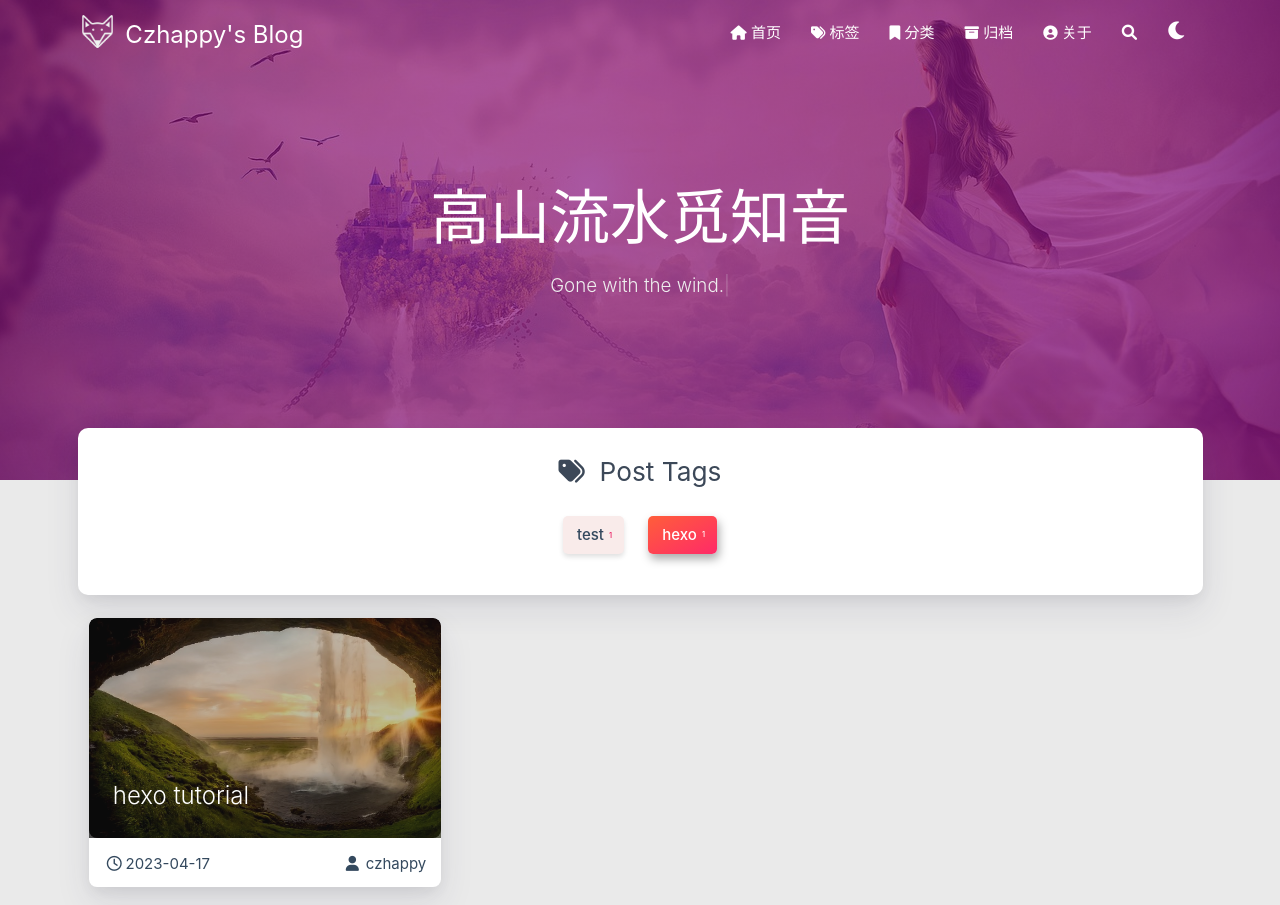
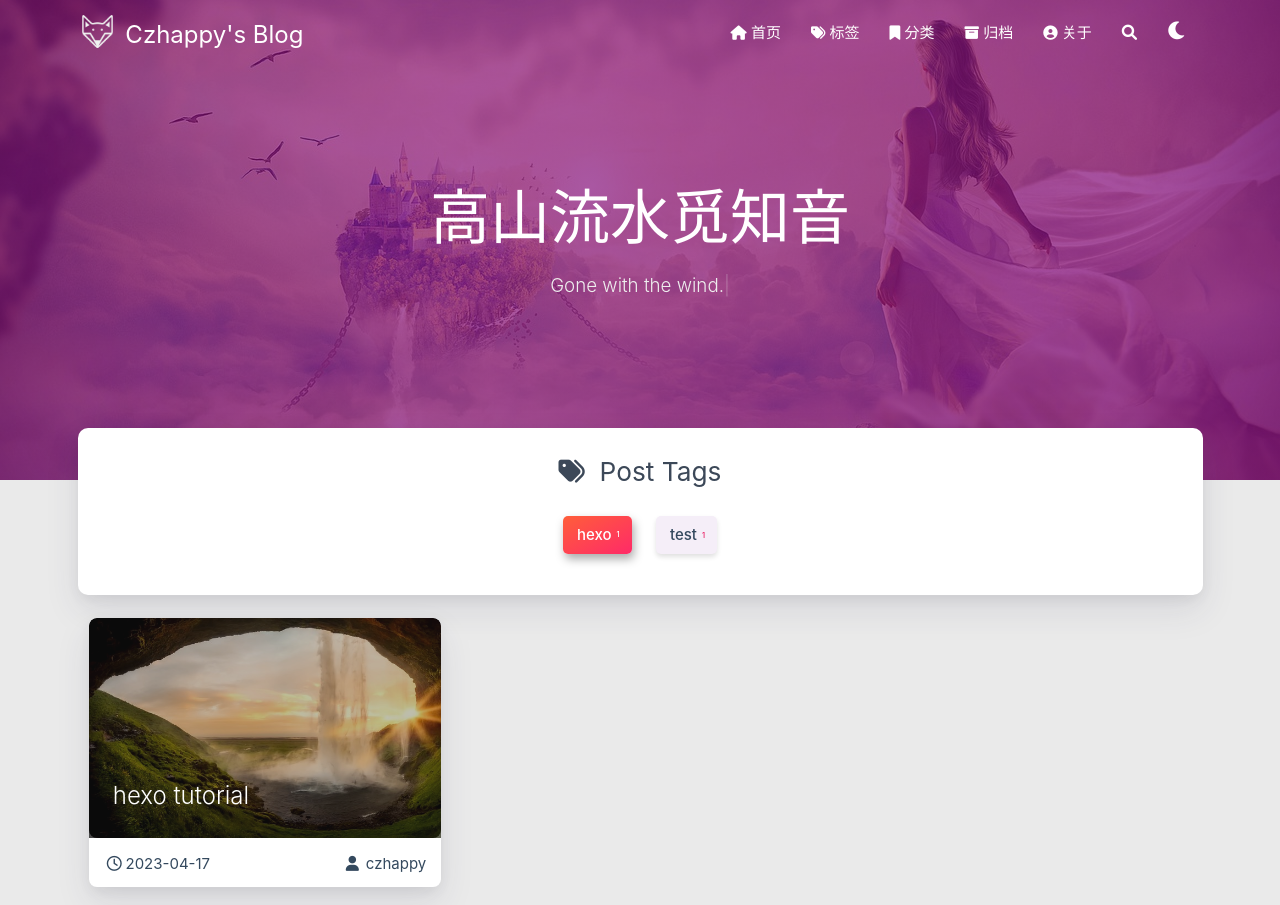
Before and after one commit to czHappy/czHappy.github.io, a plain HTML site: page tags/hexo/index.html in a window 1280 px wide. Shown: the top 905 px of the page. Drawn offline with Linux system fonts and the light colour scheme; some packages are replaced by stand-ins of ours; no server answers; a script that the page names is missing.

Commit message:
Site updated: 2023-04-17 14:48:02

```diff
--- a/tags/hexo/index.html
+++ b/tags/hexo/index.html
@@ -345,19 +345,19 @@
             <div class="tag-chips">
 
 
-                <a href="/tags/test/" title="test: 1">
+                <a href="/tags/hexo/" title="hexo: 1">
                     <span class="chip center-align waves-effect waves-light
-                             chip-default "
-                            data-tagname="test" style="background-color: #F9EBEA;">test
+                             chip-active "
+                            data-tagname="hexo" style="background-color: #F9EBEA;">hexo
                         <span class="tag-length">1</span>
                     </span>
                 </a>
 
 
-                <a href="/tags/hexo/" title="hexo: 1">
+                <a href="/tags/test/" title="test: 1">
                     <span class="chip center-align waves-effect waves-light
-                             chip-active "
-                            data-tagname="hexo" style="background-color: #F5EEF8;">hexo
+                             chip-default "
+                            data-tagname="test" style="background-color: #F5EEF8;">test
                         <span class="tag-length">1</span>
                     </span>
                 </a>
```
Also changed, not shown: about/index.html (+1 -1 lines), tags/index.html (+5 -5 lines), tags/test/index.html (+6 -6 lines).
